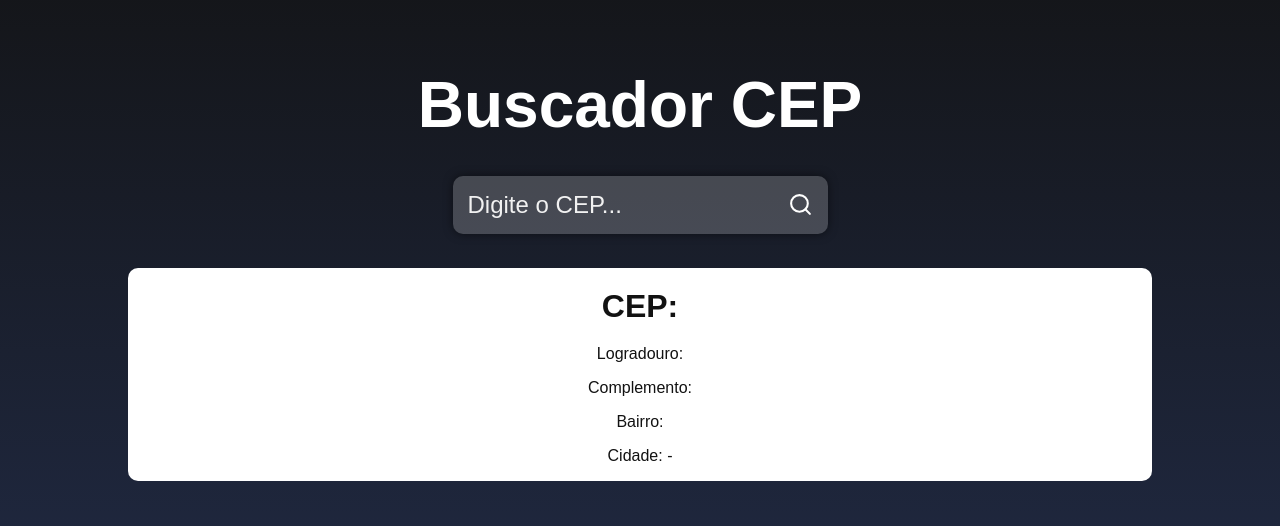
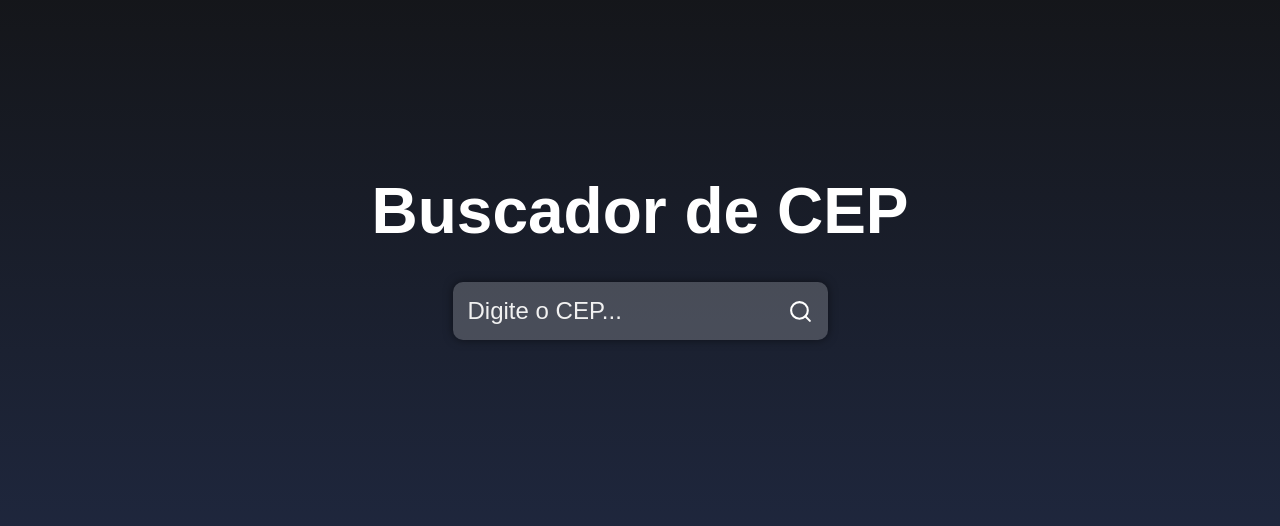
Before and after one commit to lesada/busca-cep, a React (Create React App) app: page / in a window 1280 px wide. Shown: the part 126-652 px from the top of the page. Built offline with nearby package versions, Linux system fonts and the light colour scheme.

Commit message:
Ajuste no titulo

```diff
--- a/src/App.js
+++ b/src/App.js
@@ -24,8 +24,8 @@ function App() {
       setInput('');
     }
     catch (err) {
+      setInput('');
       console.log(err);
-      setInput('');
     }
 
 
@@ -33,7 +33,7 @@ function App() {
 
   return (
     <div className="container">
-      <h1 className="title">Buscador CEP</h1>
+      <h1 className="title">Buscador de CEP</h1>
 
       <div className="containerInput">
         <input type="text" className="input" placeholder="Digite o CEP..." value={input} onChange={(e) => setInput(e.target.value)} />
@@ -42,6 +42,7 @@ function App() {
           <FiSearch size={25} color="#FFF" />
         </button>
       </div>
+      {Object.keys(data).length > 0 && (
         <main className="main">
           <h2>CEP: {data.cep}</h2>
           <span>Logradouro: {data.logradouro}</span>
@@ -49,6 +50,7 @@ function App() {
           <span>Bairro: {data.bairro}</span>
           <span>Cidade: {data.localidade} - {data.uf}</span>
         </main>
+      )}
     </div>
   );
 }
```
Lines whose indentation alone changed are shown as unchanged.
